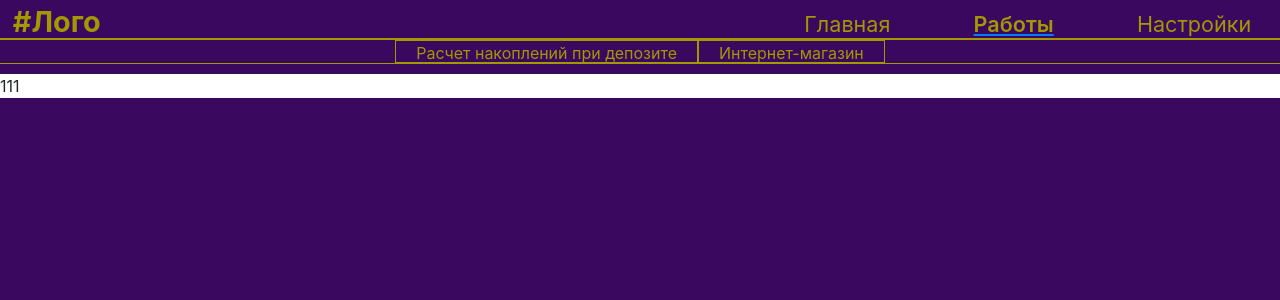
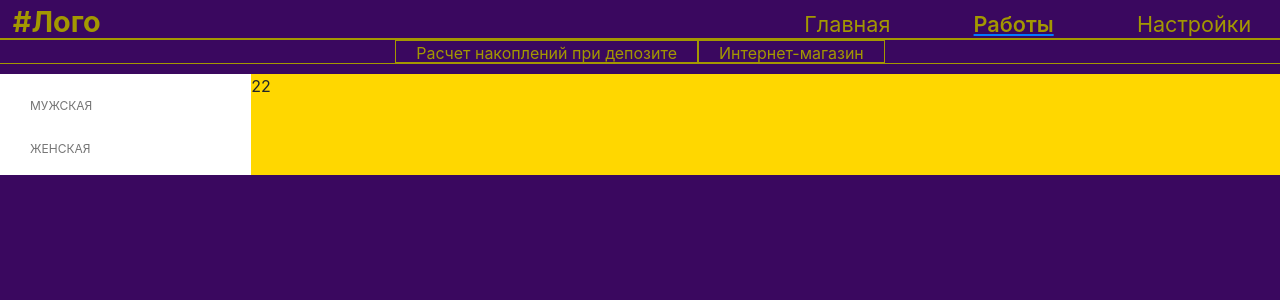
Before and after one commit to smiden/vue-project, a Vue app: page /#/work/store in a window 1280 px wide. Shown: the top 300 px of the page. Built offline with nearby package versions, Linux system fonts and the light colour scheme.

Commit message:
layout menu store

```diff
--- a/src/components/work/app_store.vue
+++ b/src/components/work/app_store.vue
@@ -1,6 +1,29 @@
 <template>
     <div id="app">
-      111
+      <div id="menu">
+        <ul v-for="(elem, i) in list" :key="i">
+          <div :class="{'borderMenuTop': i === activeMenu}"></div>
+          <li style="font-size: 15px; color: #bd2130; margin: 20px 0 6px 30px;"
+              @click="menuActive(i)"
+          >
+            <a href="#"
+               class="menuTopLink"
+               :class="{'menuTopLinkActive': i === activeMenu} "
+            > {{ elem.name}} </a>
+          </li>
+          <ul v-show="i === activeMenu"
+              v-for="(item, index) in elem.children"
+              style="margin-left: 30px;"
+          >
+              <li>
+                <a href=""> {{ item.name }} </a>
+              </li>
+          </ul>
+          <div :class="{'borderMenuBottom': i === activeMenu}"></div>
+        </ul>
+
+      </div>
+      <div id="content">22</div>
     </div>
 </template>
 
@@ -8,13 +31,86 @@
 import {store} from './../../store/state.js'
 
 export default {
+  data () {
+    return {
+      activeMenu: null,
+      list: [
+        {
+          name: 'МУЖСКАЯ', idMenu: 1,
+          children: [
+            {name: 'Валенки', idGroupProduct: 1},
+            {name: 'Галоши', idGroupProduct: 2},
+            {name: 'Тапочки', idGroupProduct: 3}
+          ]
+        },
+        {
+          name: 'ЖЕНСКАЯ', idMenu: 2,
+          children: [
+            {name: 'Валенки', idGroupProduct: 4},
+            {name: 'Галоши', idGroupProduct: 5},
+            {name: 'Тапочки', idGroupProduct: 6}
+          ]
+        },
+      ],
+      show: false
+    }
+  },
+  methods: {
+    menuActive (index) {
+      this.activeMenu = index
+    },
+  }
 }
 </script>
 
-<style scoped>
+<style  scoped lang="scss">
  #app {
    margin-top: 10px;
    background: white;
-
+   display: flex;
+ }
+ #menu {
+    width: 300px;
+   background: white;
+   margin-right: 10px;
+   font-size: 12px;
+   a {
+     color: #767676;
+   }
+ }
+ .borderMenuTop{
+    position: relative;
+    &:before {
+      content: '';
+      width: 100%;
+      height: 1px;
+      background: #ccc;
+      position: absolute;
+      top: -8px;
+      left: 0;
+    }
+  }
+ .borderMenuBottom{
+   position: relative;
+   &:after {
+     content: '';
+     width: 100%;
+     height: 1px;
+     background: #ccc;
+     position: absolute;
+     top: 8px;
+     left: 0;
+   }
+ }
+ .menuTopLink {
+   font-size: 12px;
+   color: black;
+ }
+ .menuTopLinkActive {
+   color: #ff48a5 !important;
+ }
+ #content {
+   width: 100%;
+   background: gold;
  }
 </style>
```
Also changed, not shown: src/router/index.js (+4 -4 lines), src/store/modules/store/storeOnline.js (added, +8 -0 lines).
